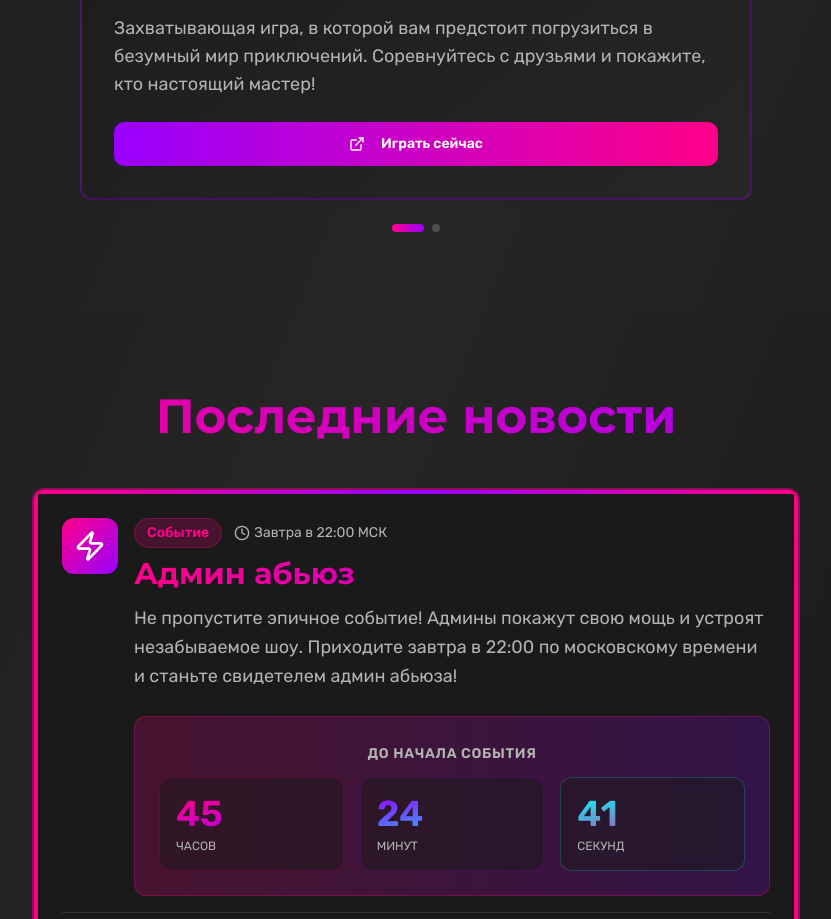
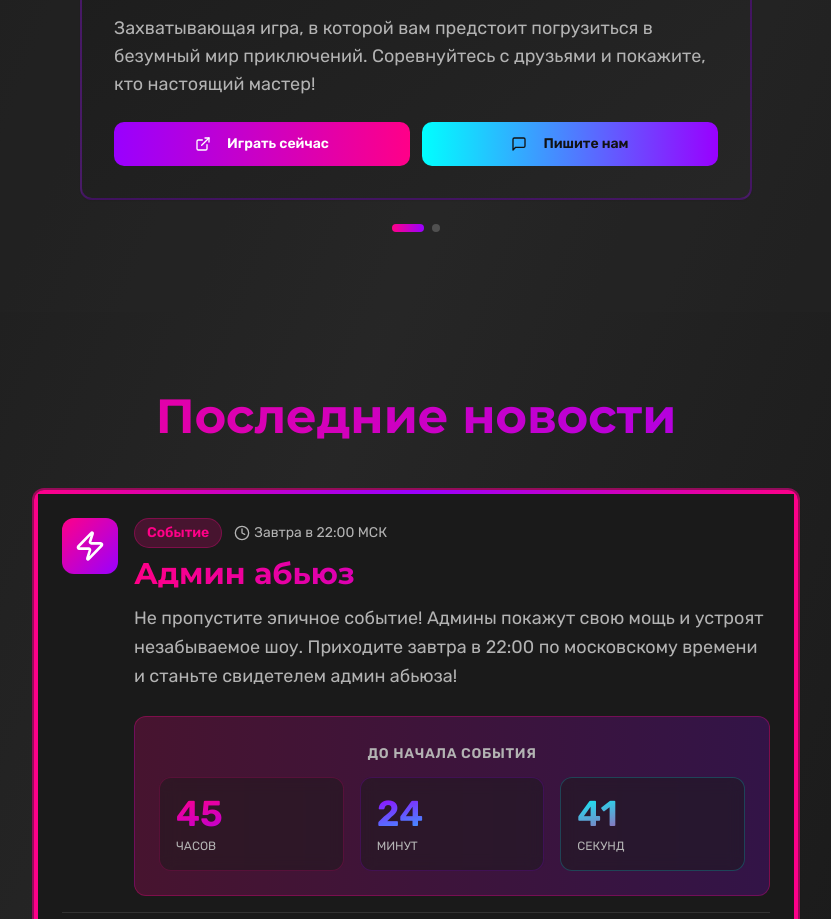
Before and after one commit to pr-poehali-dev/ilovebanstudios-website, a React (Vite) app: page / in a window 1280 px wide. Shown: the part 1400-2319 px from the top of the page, without its empty margins (224-1055 px from the left). Built offline with nearby package versions, Linux system fonts and the light colour scheme.

Commit message:
Добавлен магазин оружия для Чехов РП

```diff
--- a/src/pages/Index.tsx
+++ b/src/pages/Index.tsx
@@ -16,7 +16,7 @@ const Index = () => {
     },
     {
       title: "РП Чехов",
-      description: "Погрузитесь в атмосферу ролевой игры в городе Чехов! Создавайте свою историю, общайтесь с игроками и стройте свою карьеру в виртуальном мире.",
+      description: "Чехов roleplay! Играй с друзьями! Но запомни тут много оружий в магазине есть!",
       image: "https://cdn.poehali.dev/files/7433d5c4-025b-41aa-bc64-a9d35173c38b.png",
       url: "https://www.roblox.com/games/88555117318628/ROLEPLAY-Release"
     }
@@ -152,8 +152,9 @@ const Index = () => {
                 <p className="text-muted-foreground text-lg mb-6">
                   {projects[currentProject].description}
                 </p>
+                <div className="flex gap-3">
                   <Button
-                  className="w-full bg-gradient-to-r from-accent to-primary hover:scale-105 transition-transform text-white font-semibold"
+                    className="flex-1 bg-gradient-to-r from-accent to-primary hover:scale-105 transition-transform text-white font-semibold"
                     size="lg"
                     asChild
                   >
@@ -162,6 +163,17 @@ const Index = () => {
                       Играть сейчас
                     </a>
                   </Button>
+                  <Button
+                    className="flex-1 bg-gradient-to-r from-secondary to-accent hover:scale-105 transition-transform text-background font-semibold"
+                    size="lg"
+                    asChild
+                  >
+                    <a href="#support">
+                      <Icon name="MessageSquare" size={20} className="mr-2" />
+                      Пишите нам
+                    </a>
+                  </Button>
+                </div>
               </CardContent>
             </Card>
 
```
Lines whose indentation alone changed are shown as unchanged.
